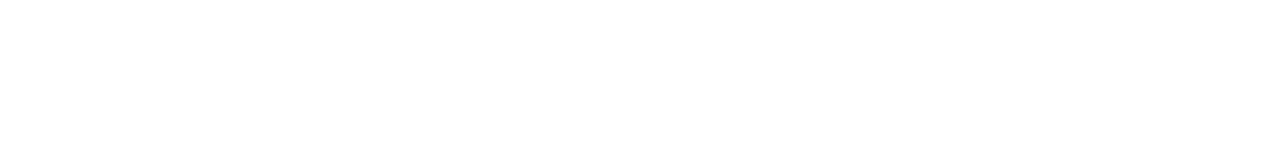
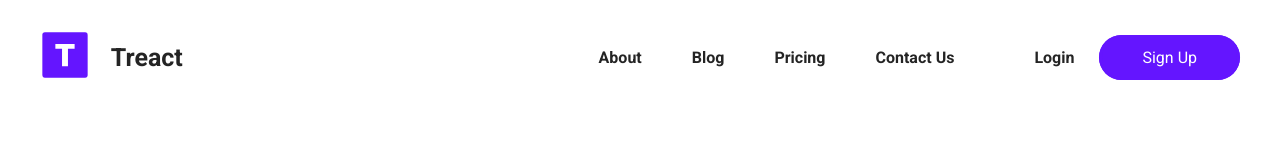
Before and after one commit to BlackRexYT/FrontEnd-W2-FP, a plain HTML site: page index.html in a window 1280 px wide. Drawn offline with Linux system fonts and the light colour scheme.

Commit message:
commit #2

```diff
--- a/index.html
+++ b/index.html
@@ -6,8 +6,38 @@
     <meta name="viewport" content="width=device-width, initial-scale=1.0">
     <title>Document</title>
     <link rel="stylesheet" href="style.css">
+    <script src="https://kit.fontawesome.com/c8e4d183c2.js" crossorigin="anonymous"></script>
 </head>
 <body>
-
+    <div class="row">
+        <nav>
+            <figure>
+                <img src="assets/logo.svg" alt="" class="logo__icon">
+            </figure>
+            <div class="logo">
+                <a href="#" class="logo__text">Treact</a>
+            </div>
+            <ul class="nav--link__list">
+                <li>
+                    <a href="#" class="nav__link">About</a>
+                </li>
+                <li>
+                    <a href="#" class="nav__link">Blog</a>
+                </li>
+                <li>
+                    <a href="#" class="nav__link">Pricing</a>
+                </li>
+                <li>
+                    <a href="#" class="nav__link">Contact Us</a>
+                </li>
+                <li class="nav__link--login">
+                    <a href="#" class="nav__link">Login</a>
+                </li>
+                <li>
+                    <a href="#" class="nav__link--primary">Sign Up</a>
+                </li>
+            </ul>
+        </nav>
+    </div>
 </body>
 </html>
--- a/style.css
+++ b/style.css
@@ -0,0 +1,74 @@
+@import url('https://fonts.googleapis.com/css2?family=Roboto:wght@400;500;700&display=swap');
+*{
+    padding:0;
+    margin:0;
+    box-sizing: border-box;
+    font-family: 'Roboto', sans-serif;
+}
+li{
+    list-style:none;
+}
+.row{
+    width:100%;
+    max-width:1200px;
+    margin: 0 auto;
+}
+.purple{
+    color:rgba(100,21,255);
+}
+a{
+    text-decoration: none;
+    color:black;
+}
+
+/*nav*/
+
+nav{
+    margin-top:30px;
+    display:flex;
+    justify-content: space-between;
+    align-items: center;
+}
+.nav--link__list{
+    display: flex;
+    justify-content: space-between;
+}
+.nav__link{
+    color:#242424;
+    padding: 25px;
+    font-weight: 700;
+    transition: all 300ms ease;
+}
+.nav__link:hover{
+    color:rgba(100,21,255);
+    text-decoration: underline;
+}
+.nav__link--login{
+    color:#242424;
+    margin-left:30px;
+    font-weight: 700;
+    transition: all 300ms ease;
+}
+.nav__link--primary{
+    margin-top:15px;
+    padding: 10px 40px;
+    background-color: rgba(100,21,255);
+    border: solid rgba(100,21,255);
+    color:white;
+    border-radius: 9999px;
+}
+.logo{
+    padding-right: 370px;
+    font-size:25px;
+    font-weight:bold
+}
+.logo__icon{
+    max-width:50px;
+}
+.logo__text{
+    color:#242424;
+    transition: all 300ms ease;
+}
+.logo__text:hover{
+    color:rgba(100,21,255);
+}
```
Also changed, not shown: assets/example sc.png (added), assets/get started sc.png (added), assets/logo-line.png (added), assets/logo.svg (added), assets/undraw 2.svg (added), assets/undraw.svg (added).
